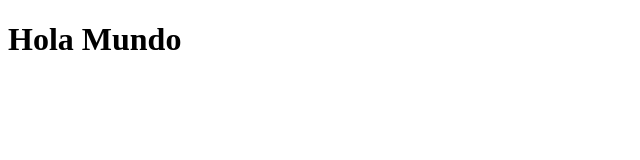
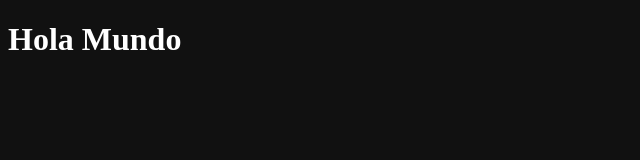
Before and after one commit to CU3RV/project-bootcamp, a website: page src/index.html in a window 1280 px wide. Shown: the whole page, without its empty margins (0-640 px from the left). Drawn offline with Linux system fonts and the light colour scheme; the site is published under a folder, as on GitHub Pages, so addresses that start at the root find nothing.

Commit message:
Fix css linked in HTML

```diff
--- a/src/index.html
+++ b/src/index.html
@@ -3,8 +3,8 @@
   <head>
     <meta charset="UTF-8" />
     <meta name="viewport" content="width=device-width, initial-scale=1.0" />
-    <link rel="stylesheet" href="/css/global.css" />
-    <title>SUck my dick</title>
+    <link rel="stylesheet" href="css/global.css" />
+    <title>SUck my kiss</title>
   </head>
   <body>
     <h1>Hola Mundo</h1>
--- a/src/main.js
+++ b/src/main.js
@@ -1 +1 @@
-console.log("HOla mundo");
+console.log("Hola mundo");
```
Also changed, not shown: package.json (+17 -11 lines), pnpm-lock.yaml.
